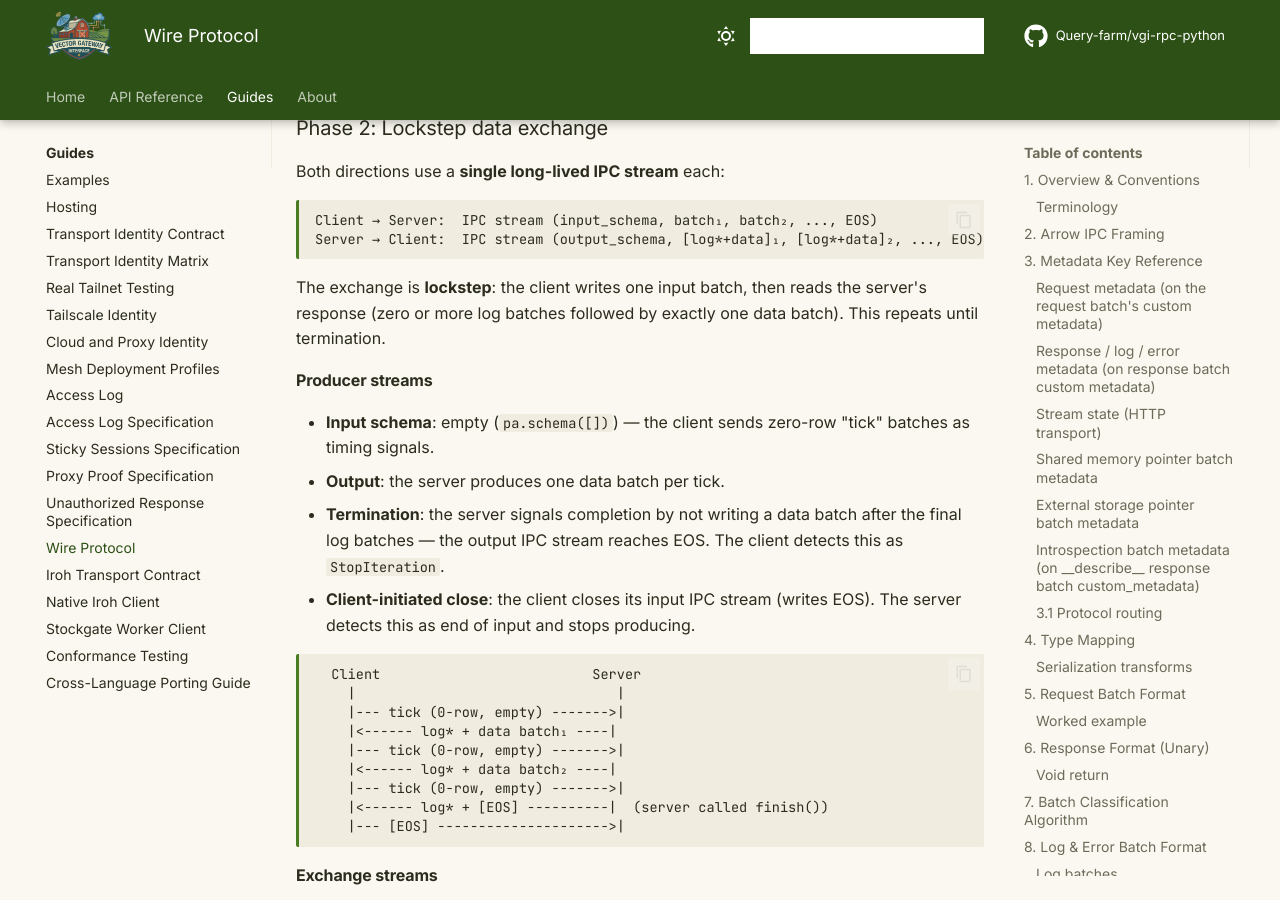
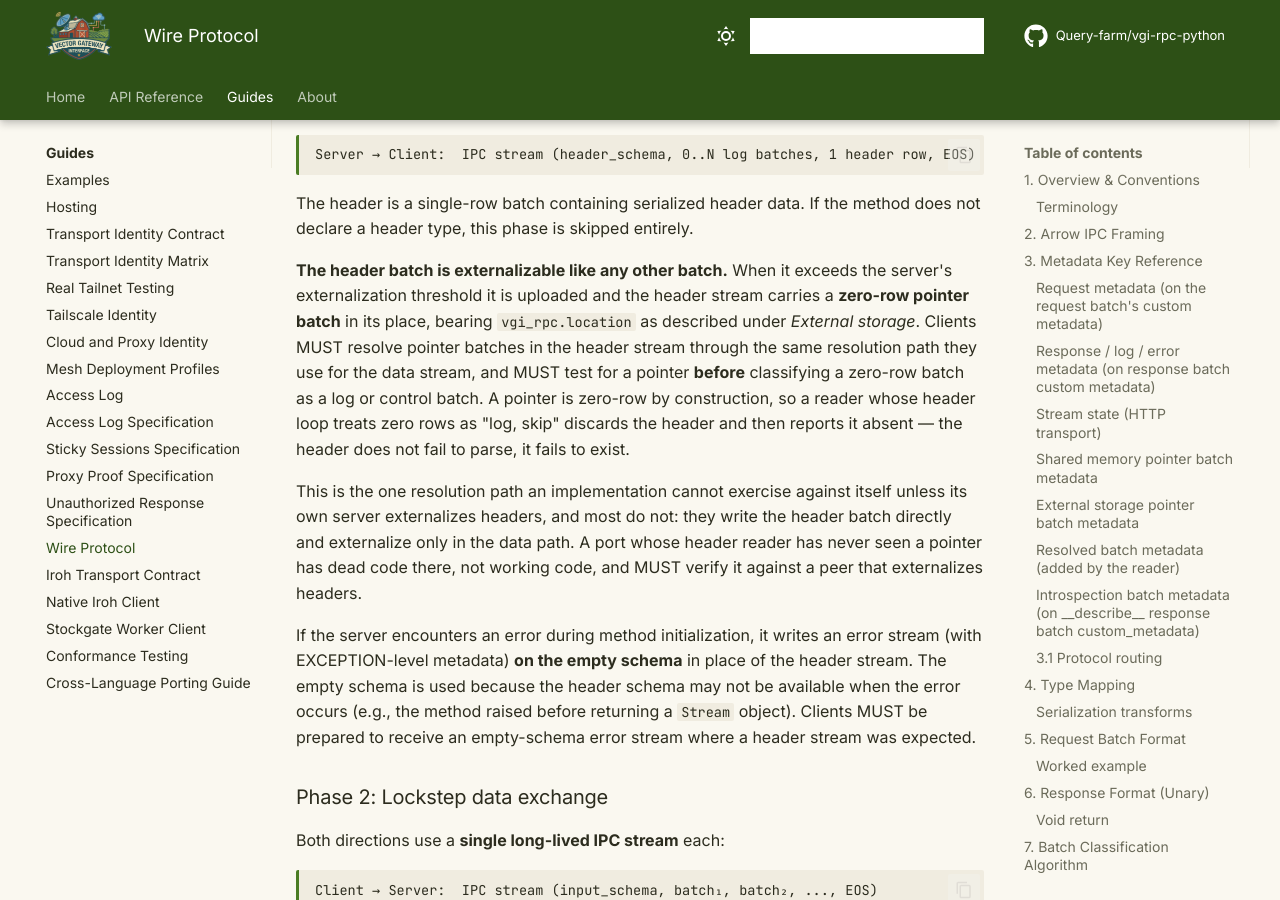
Before and after one commit to Query-farm/vgi-rpc-python, an MkDocs documentation site: the page built from docs/WIRE_PROTOCOL.md, in a window 1280 px wide and 900 px high, scrolled down 14926 px. Built offline with MkDocs 1.6.1 and Material for MkDocs 9.7.7, drawn with Linux system fonts in a browser that asks for light colours; comment, search, counter and statistics services are not loaded; some of the changed text lies outside the part shown.

Commit message:
spec: §12 never said who stamps provenance, and four ports guessed four ways
`_assert_resolved_metadata` in the byte-stream conformance group requires
`vgi_rpc.location.source` on a resolved batch. No normative sentence in this
document supported that. The test was strictly stricter than the spec, and
four of seven ports were failing an assertion the text never licensed --
which makes this a defect in the document, not in four implementations.

The four wrong answers were each a reasonable reading:

- Java put `location.source` on the *pointer*, server-side. The table it read
  is headed "External storage pointer batch metadata", and a heading beats a
  parenthetical "(on resolved batches)" every time.
- Rust stamped `fetch_ms` and stopped -- what you get from implementing the
  first of the pseudocode's two adjacent assignments.
- C# declared both key constants and referenced them nowhere. The same table
  says the reader MUST verify `sha256`, so it demonstrably uses MUST where it
  means MUST, and "diagnostics" therefore reads as explicitly optional.
- TypeScript merged neither, and was wrong on HTTP too -- unasserted by
  anything until this group existed.

So: the two resolved-only keys move out of the pointer-batch table into their
own "Resolved batch metadata (added by the reader)" table, the word
"diagnostics" is gone, and provenance is promoted into the normative list
below the resolution pseudocode -- which previously spelled out two lines
"independent implementations have guessed wrong" and omitted the third that
four of them had. The Fetch-safety paragraph stops coordinating
`location.source` with `location` as though both ride the wire.

Also specifies header-stream externalization, the cause of a second
convergent defect (4 of 7 ports). §1.5 said "1 header row" and never
mentioned that the header is externalizable, so a zero-row pointer arrives
where a reader expects a row -- and readers that classify zero-row batches as
logs skip it, leaving the header not malformed but absent. This is the one
resolution path a port cannot exercise against itself, because most servers
externalize only in the data path; the reference is the only one that
externalizes headers, which is why the defect survived until a reference peer
was reachable over a byte-stream transport.

Both defect classes were found by driving real clients against the reference
peer, not by review.

````diff
--- a/docs/WIRE_PROTOCOL.md
+++ b/docs/WIRE_PROTOCOL.md
@@ -111,8 +111,21 @@
 |-------------|-------|-------------|
 | `vgi_rpc.location` | UTF-8 URL | URL to fetch the externalized batch data. |
 | `vgi_rpc.location.sha256` | UTF-8 hex string | SHA-256 of the uploaded payload **before** compression. Optional; when present the reader MUST verify it after fetching. |
-| `vgi_rpc.location.fetch_ms` | Decimal float string (e.g. `"42.3"`) | Fetch duration in milliseconds (diagnostics, on resolved batches). |
-| `vgi_rpc.location.source` | UTF-8 URL | Original fetch URL (diagnostics, on resolved batches). |
+
+A pointer batch on the wire carries **only** the two keys above. It MUST NOT
+carry either provenance key below: those are stamped by the reader, and a
+writer that emits one produces a resolved batch whose provenance names the
+writer's own guess rather than the URL that was actually fetched.
+
+### Resolved batch metadata (added by the reader)
+
+Neither key below is wire content. Both are added by the resolving reader at
+resolve time, on the batch it returns — see *Resolution (reading)*.
+
+| Key (bytes) | Value | Description |
+|-------------|-------|-------------|
+| `vgi_rpc.location.fetch_ms` | Decimal float string (e.g. `"42.3"`) | Elapsed fetch time in milliseconds, measured by the reader. |
+| `vgi_rpc.location.source` | UTF-8 URL | The URL the reader fetched. |
 
 ### Introspection batch metadata (on `__describe__` response batch `custom_metadata`)
 
@@ -515,6 +528,22 @@
 The header is a single-row batch containing serialized header data. If the
 method does not declare a header type, this phase is skipped entirely.
 
+**The header batch is externalizable like any other batch.** When it exceeds
+the server's externalization threshold it is uploaded and the header stream
+carries a **zero-row pointer batch** in its place, bearing `vgi_rpc.location`
+as described under *External storage*. Clients MUST resolve pointer batches in
+the header stream through the same resolution path they use for the data
+stream, and MUST test for a pointer **before** classifying a zero-row batch as
+a log or control batch. A pointer is zero-row by construction, so a reader
+whose header loop treats zero rows as "log, skip" discards the header and then
+reports it absent — the header does not fail to parse, it fails to exist.
+
+This is the one resolution path an implementation cannot exercise against
+itself unless its own server externalizes headers, and most do not: they write
+the header batch directly and externalize only in the data path. A port whose
+header reader has never seen a pointer has dead code there, not working code,
+and MUST verify it against a peer that externalizes headers.
+
 If the server encounters an error during method initialization, it writes an
 error stream (with EXCEPTION-level metadata) **on the empty schema** in place
 of the header stream. The empty schema is used because the header schema may
@@ -1346,8 +1375,11 @@
 Diagnostic errors, logs, traces, and exception chains MUST NOT expose URL
 userinfo, query strings, or fragments. In particular, signed query parameters
 are bearer credentials. Diagnostic URLs retain only scheme, host, port, and
-path. The `vgi_rpc.location` pointer and `vgi_rpc.location.source` provenance
-remain unchanged application metadata.
+path. This applies to *rendering* a URL for a human, not to the metadata keys
+themselves: the `vgi_rpc.location` pointer keeps its URL unchanged as
+application metadata, and `vgi_rpc.location.source` — which is not wire
+content, but stamped by the reader from the URL it fetched — likewise records
+that URL in full rather than its redacted diagnostic form.
 
 ### Resolution (reading)
 
@@ -1401,9 +1433,21 @@
   return (data_batch, resolved_metadata)
 ```
 
-The two lines worth spelling out, because independent implementations have
-guessed both of them wrong:
-
+The three lines worth spelling out, because independent implementations have
+guessed all of them wrong:
+
+* **Provenance is stamped by the reader, at resolve time.**
+  `vgi_rpc.location.source` MUST be the URL that was fetched, and
+  `vgi_rpc.location.fetch_ms` the elapsed fetch time. Neither is written by
+  the producer, and a pointer batch on the wire MUST NOT carry either. Two
+  failures follow from getting this wrong, and both are invisible to a port
+  testing against itself. A writer that stamps `location.source` onto the
+  pointer, paired with a reader that passes the pointer's metadata through,
+  agrees with itself and disagrees with every correct peer — and the value it
+  propagates is whatever the writer chose rather than a URL anyone fetched. A
+  reader that stamps neither key returns a batch with no provenance at all,
+  which against a correct peer is indistinguishable from a resolver that
+  silently did not run.
 * **Resolved metadata is the fetched data batch's metadata**, merged with the
   provenance keys above — it is **not** the pointer batch's. The pointer
   carries only `vgi_rpc.location` and `vgi_rpc.location.sha256`; everything
````
